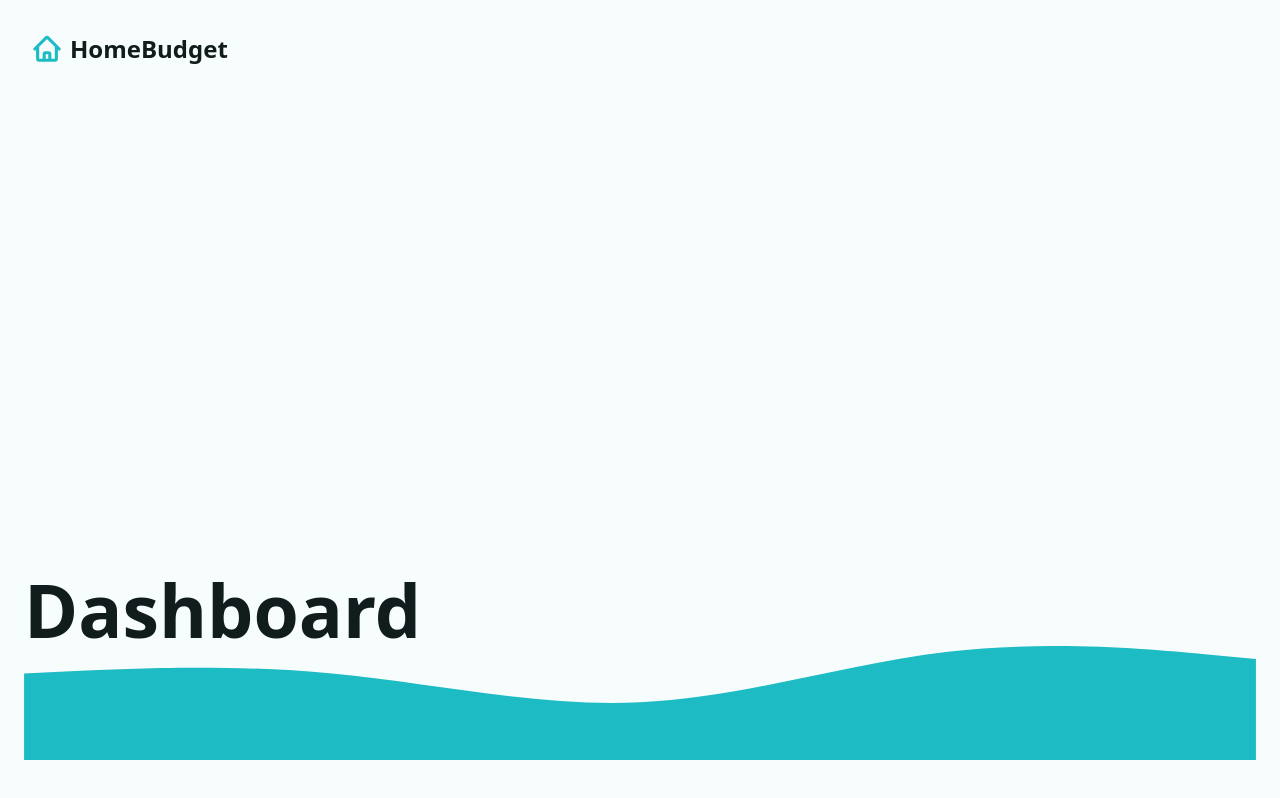
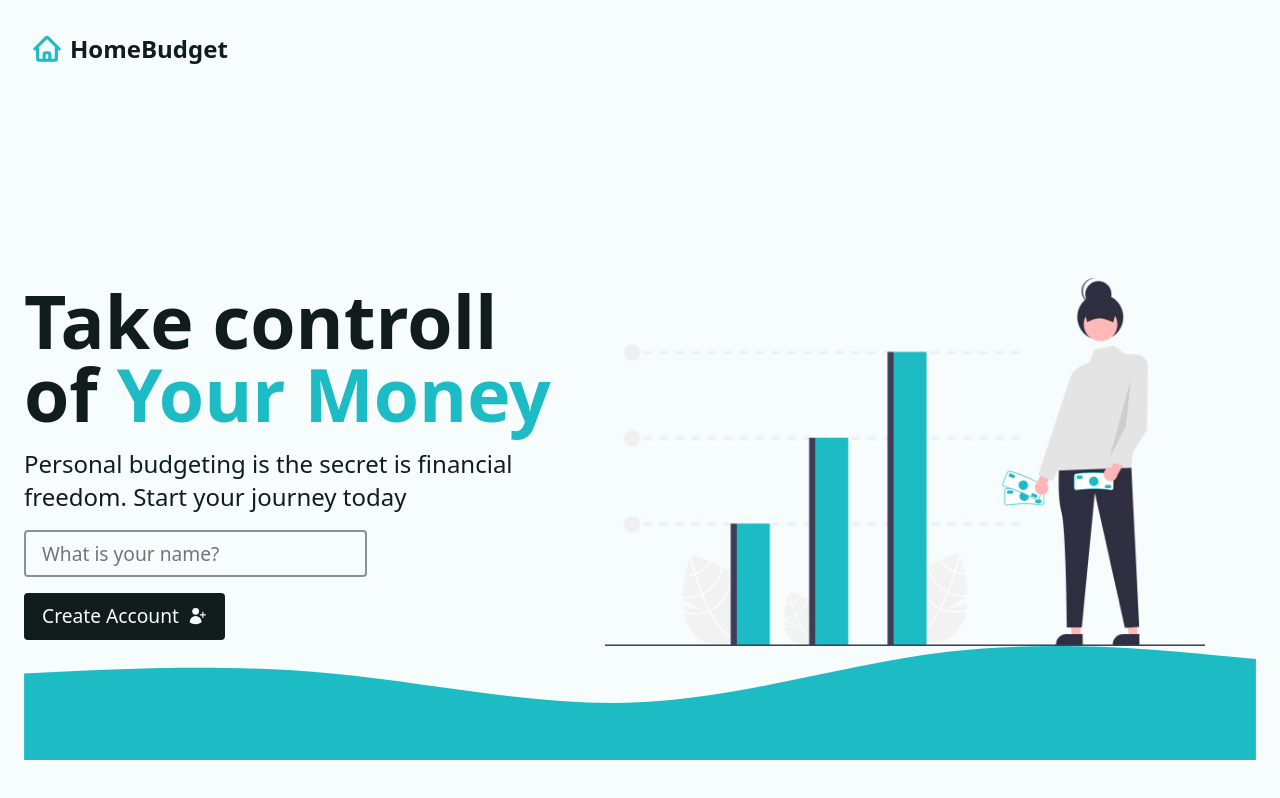
Before and after one commit to laszloekovacs/react-router-budget-tutorial, a React (Vite) app: page / in a window 1280 px wide. Built offline with nearby package versions, Linux system fonts and the light colour scheme.

Commit message:
end of chapter 6

```diff
--- a/package.json
+++ b/package.json
@@ -12,7 +12,8 @@
     "@heroicons/react": "^2.0.16",
     "react": "^18.2.0",
     "react-dom": "^18.2.0",
-    "react-router-dom": "6.8"
+    "react-router-dom": "6.8",
+    "react-toastify": "^9.1.1"
   },
   "devDependencies": {
     "@types/react": "^18.0.27",
--- a/src/App.jsx
+++ b/src/App.jsx
@@ -1,8 +1,11 @@
 import { createBrowserRouter, RouterProvider } from "react-router-dom"
 import { logoutAction } from "./actions/logout"
 import Main, { mainLoader } from "./layouts/Main"
-import Dashboard, { dashBoardLoader } from "./pages/Dashboard"
+import Dashboard, { dashboardAction, dashBoardLoader } from "./pages/Dashboard"
 import Error from "./pages/Error"
+
+import { ToastContainer, toast } from "react-toastify"
+import "react-toastify/dist/ReactToastify.css"
 
 // Routes
 const router = createBrowserRouter([
@@ -16,6 +19,8 @@
         path: "/",
         element: <Dashboard />,
         loader: dashBoardLoader,
+        action: dashboardAction,
+        errorElement: <Error />,
       },
       {
         path: "logout",
@@ -30,6 +35,7 @@
   return (
     <div className="App">
       <RouterProvider router={router} />
+      <ToastContainer />
     </div>
   )
 }
--- a/src/actions/logout.js
+++ b/src/actions/logout.js
@@ -1,9 +1,12 @@
 import { redirect } from "react-router-dom"
+import { toast } from "react-toastify"
 import { deleteItem } from "../helpers"
 
 export async function logoutAction() {
   // delete the user
   deleteItem({ key: "userName" })
+
+  toast.success("You've deleted your account!")
   // return redirect
   return redirect("/")
 }
--- /dev/null
+++ b/src/components/Intro.jsx
@@ -0,0 +1,37 @@
+import React from "react"
+import { Form } from "react-router-dom"
+import { UserPlusIcon } from "@heroicons/react/24/solid"
+import illustration from "../assets/illustration.jpg"
+
+const Intro = () => {
+  return (
+    <div className="intro">
+      <div>
+        <h1>
+          Take controll of <span className="accent">Your Money</span>
+        </h1>
+        <p>
+          Personal budgeting is the secret is financial freedom. Start your
+          journey today
+        </p>
+        <Form method="post">
+          <input
+            type="text"
+            name="userName"
+            required
+            placeholder="What is your name?"
+            aria-label="Your name"
+            autoComplete="given-name"
+          />
+          <button type="submit" className="btn btn--dark">
+            <span>Create Account</span>
+            <UserPlusIcon width={20}></UserPlusIcon>
+          </button>
+        </Form>
+      </div>
+      <img src={illustration} alt="person with money" width={600}></img>
+    </div>
+  )
+}
+
+export default Intro
--- a/src/pages/Dashboard.jsx
+++ b/src/pages/Dashboard.jsx
@@ -1,5 +1,7 @@
 import React from "react"
 import { useLoaderData } from "react-router-dom"
+import { toast } from "react-toastify"
+import Intro from "../components/Intro"
 import { fetchData } from "../helpers"
 
 // loader
@@ -8,14 +10,22 @@
   return { userName }
 }
 
+//action
+export async function dashboardAction({ request }) {
+  const data = await request.formData()
+  const formData = Object.fromEntries(data)
+  try {
+    localStorage.setItem("userName", JSON.stringify(formData.userName))
+    console.log(formData)
+    return toast.success(`Welcome, ${formData.userName}`)
+  } catch (e) {
+    throw new Error("There was a problem creating your account.")
+  }
+}
+
 const Dashboard = () => {
   const { userName } = useLoaderData()
-  return (
-    <div>
-      <h1>Dashboard</h1>
-      <p>{userName}</p>
-    </div>
-  )
+  return <div>{userName ? <p>{userName}</p> : <Intro />}</div>
 }
 
 export default Dashboard
```
Also changed, not shown: 1 other file (tests, documents, lock files or other folders).
